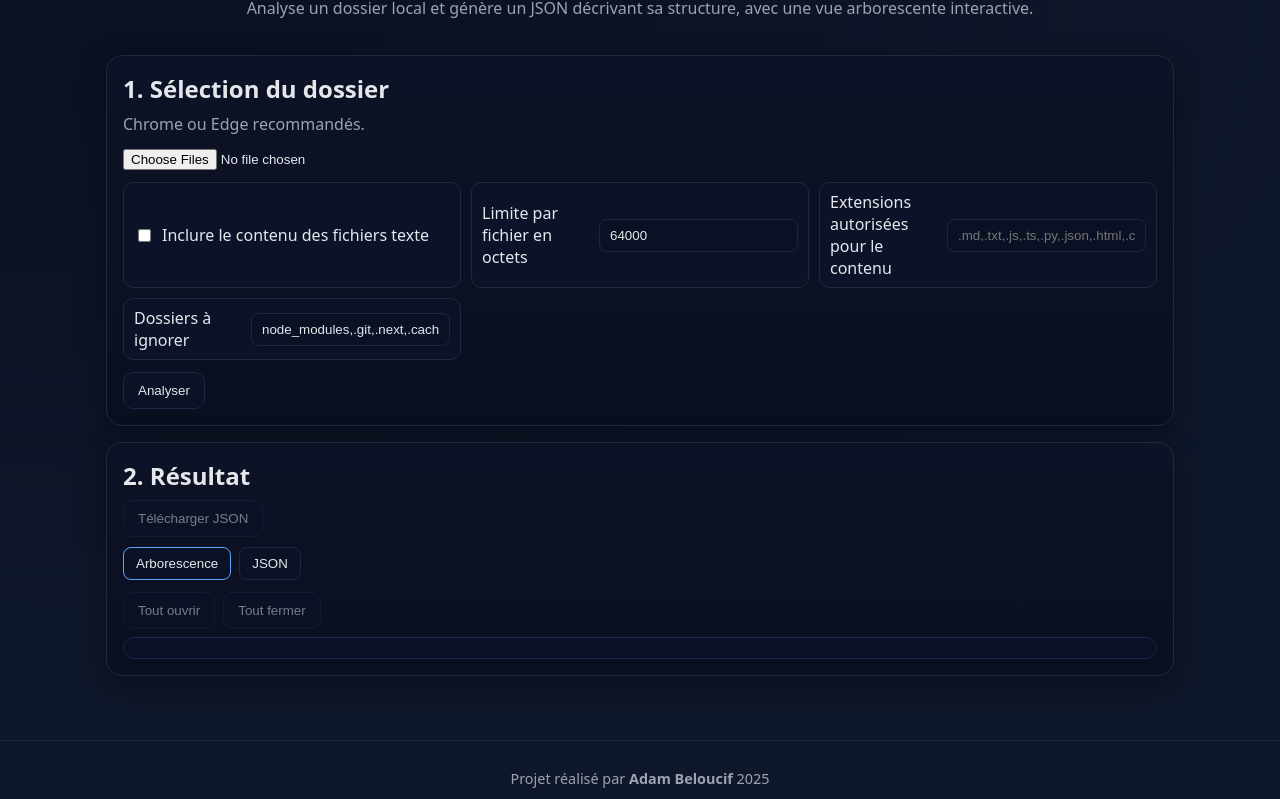
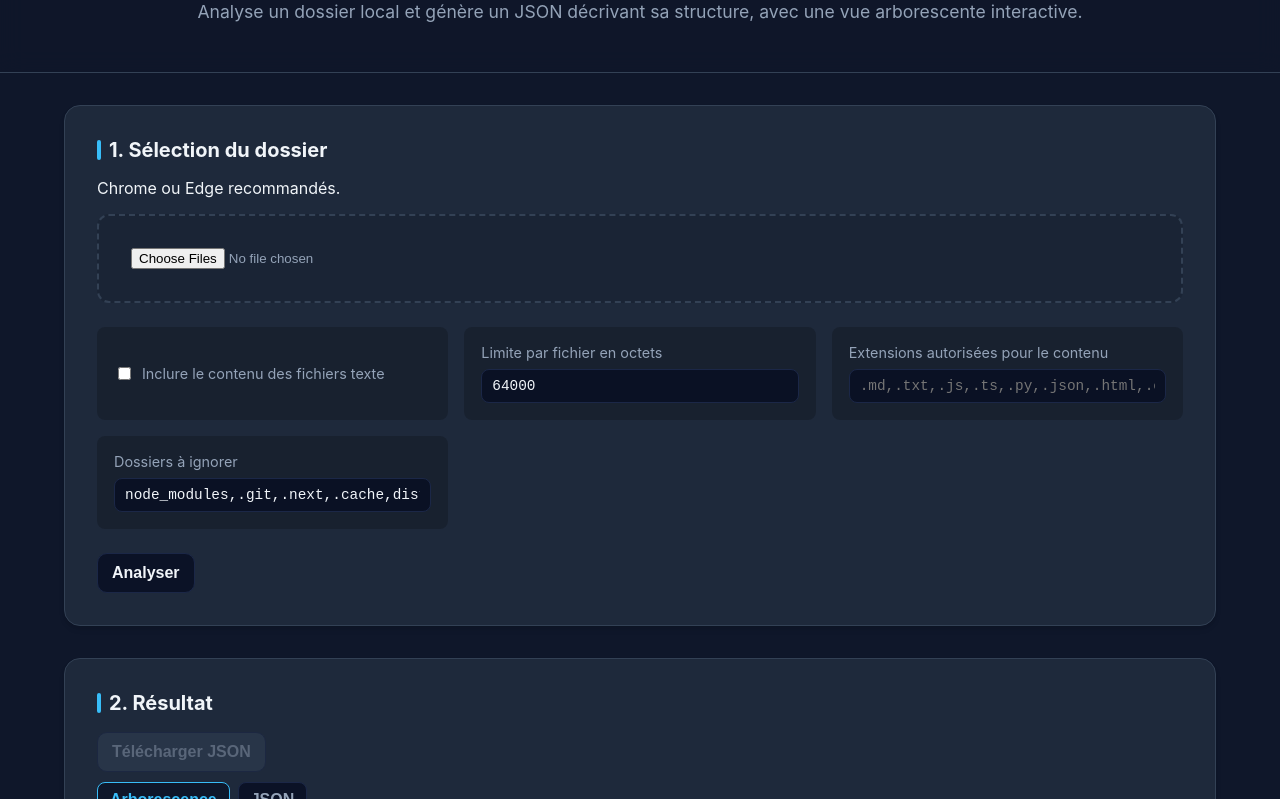
Before and after one commit to Adam-Blf/folder-analyzer-web, a plain HTML site: page index.html in a window 1280 px wide. Shown: the part 78-877 px from the top of the page. Drawn offline with Linux system fonts and the light colour scheme.

Commit message:
Auto-update: Sync all repositories

```diff
--- a/app.js
+++ b/app.js
@@ -16,6 +16,22 @@ const treeView = document.getElementById("treeView");
 const treeEl = document.getElementById("tree");
 const expandAllBtn = document.getElementById("expandAllBtn");
 const collapseAllBtn = document.getElementById("collapseAllBtn");
+const themeToggle = document.getElementById("themeToggle");
+
+// Theme Management
+if (localStorage.getItem('theme') === 'light') {
+  document.body.classList.add('light-mode');
+  if(themeToggle) themeToggle.textContent = '☀️';
+}
+
+if (themeToggle) {
+  themeToggle.addEventListener('click', () => {
+    document.body.classList.toggle('light-mode');
+    const isLight = document.body.classList.contains('light-mode');
+    localStorage.setItem('theme', isLight ? 'light' : 'dark');
+    themeToggle.textContent = isLight ? '☀️' : '🌙';
+  });
+}
 
 let lastJson = null;
 
--- a/index.html
+++ b/index.html
@@ -8,7 +8,12 @@
 </head>
 <body>
   <header>
-    <h1>Folder Analyzer Web</h1>
+    <div style="display: flex; justify-content: space-between; align-items: center;">
+      <h1>Folder Analyzer Web</h1>
+      <button id="themeToggle" aria-label="Toggle Dark/Light Mode" style="background: transparent; border: 1px solid var(--border); color: var(--text); cursor: pointer; padding: 8px; border-radius: 50%;">
+        🌙
+      </button>
+    </div>
     <p>Analyse un dossier local et génère un JSON décrivant sa structure, avec une vue arborescente interactive.</p>
   </header>
 
--- a/style.css
+++ b/style.css
@@ -1,53 +1,264 @@
 :root {
   --bg: #0f172a;
-  --panel: #111827;
-  --text: #e5e7eb;
-  --muted: #9ca3af;
-  --accent: #60a5fa;
-  --border: #1f2937;
-  --ok: #34d399;
-  --warn: #f59e0b;
+  --panel: #1e293b;
+  --text: #f1f5f9;
+  --muted: #94a3b8;
+  --accent: #38bdf8;
+  --accent-hover: #0ea5e9;
+  --border: #334155;
+  --ok: #4ade80;
+  --warn: #fbbf24;
+  --danger: #f87171;
+  --font-main: 'Inter', system-ui, -apple-system, sans-serif;
+  --font-mono: 'JetBrains Mono', 'Fira Code', monospace;
 }
+
+body.light-mode {
+  --bg: #f8fafc;
+  --panel: #ffffff;
+  --text: #0f172a;
+  --muted: #64748b;
+  --accent: #0284c7;
+  --accent-hover: #0369a1;
+  --border: #e2e8f0;
+  --ok: #16a34a;
+  --warn: #d97706;
+  --danger: #dc2626;
+}
+
 * { box-sizing: border-box; }
+
 body {
   margin: 0;
-  font-family: system-ui, -apple-system, Segoe UI, Roboto, Ubuntu, Cantarell, "Helvetica Neue", Arial;
-  background: radial-gradient(1200px 600px at 10% 10%, #0b1022, var(--bg));
+  font-family: var(--font-main);
+  background-color: var(--bg);
+  color: var(--text);
+  min-height: 100vh;
+  display: flex;
+  flex-direction: column;
+}
+
+header {
+  background: rgba(15, 23, 42, 0.8);
+  backdrop-filter: blur(12px);
+  border-bottom: 1px solid var(--border);
+  padding: 2rem 1rem;
+  text-align: center;
+  position: sticky;
+  top: 0;
+  z-index: 10;
+}
+
+header h1 {
+  margin: 0;
+  font-size: 2rem;
+  font-weight: 800;
+  background: linear-gradient(to right, var(--accent), #818cf8);
+  -webkit-background-clip: text;
+  -webkit-text-fill-color: transparent;
+  letter-spacing: -0.02em;
+}
+
+header p {
+  color: var(--muted);
+  margin-top: 0.5rem;
+  font-size: 1.1rem;
+}
+
+main {
+  max-width: 1200px;
+  margin: 2rem auto;
+  padding: 0 1.5rem;
+  width: 100%;
+  display: grid;
+  gap: 2rem;
+  flex: 1;
+}
+
+.panel {
+  background: var(--panel);
+  border: 1px solid var(--border);
+  border-radius: 16px;
+  padding: 2rem;
+  box-shadow: 0 4px 6px -1px rgba(0, 0, 0, 0.1), 0 2px 4px -1px rgba(0, 0, 0, 0.06);
+  transition: transform 0.2s ease, box-shadow 0.2s ease;
+}
+
+.panel:hover {
+  box-shadow: 0 10px 15px -3px rgba(0, 0, 0, 0.1), 0 4px 6px -2px rgba(0, 0, 0, 0.05);
+  border-color: #475569;
+}
+
+h2 {
+  margin-top: 0;
+  font-size: 1.25rem;
+  display: flex;
+  align-items: center;
+  gap: 0.5rem;
   color: var(--text);
 }
-header, footer { padding: 24px 16px; text-align: center; }
-footer { border-top: 1px solid var(--border); color: var(--muted); font-size: 0.9em; }
-main {
-  max-width: 1100px;
-  margin: 0 auto 64px;
-  padding: 0 16px;
-  display: grid;
-  gap: 16px;
+
+h2::before {
+  content: '';
+  display: block;
+  width: 4px;
+  height: 1.25rem;
+  background: var(--accent);
+  border-radius: 2px;
 }
-.panel {
-  background: linear-gradient(180deg, #0d1326 0%, #0a0f20 100%);
-  border: 1px solid var(--border);
-  border-radius: 16px;
-  padding: 16px;
-  box-shadow: 0 10px 30px rgba(0,0,0,0.35);
-}
-h1, h2 { margin: 0 0 8px; }
-p { color: var(--muted); margin: 4px 0 12px; }
 
 .options {
   display: grid;
-  grid-template-columns: repeat(auto-fit, minmax(260px, 1fr));
-  gap: 10px;
-  margin: 12px 0;
+  grid-template-columns: repeat(auto-fit, minmax(300px, 1fr));
+  gap: 1rem;
+  margin: 1.5rem 0;
 }
+
 label {
   display: flex;
-  gap: 8px;
+  flex-direction: column;
+  gap: 0.5rem;
+  background: rgba(0, 0, 0, 0.2);
+  padding: 1rem;
+  border-radius: 8px;
+  border: 1px solid transparent;
+  transition: border-color 0.2s;
+  font-size: 0.9rem;
+  color: var(--muted);
+}
+
+label:hover {
+  border-color: var(--border);
+}
+
+label:has(input[type="checkbox"]) {
+  flex-direction: row;
   align-items: center;
-  background: #0c1328;
+}
+
+input[type="text"],
+input[type="number"] {
+  background: var(--bg);
   border: 1px solid var(--border);
-  padding: 8px 10px;
-  border-radius: 10px;
+  color: var(--text);
+  padding: 0.75rem;
+  border-radius: 6px;
+  font-family: var(--font-mono);
+  font-size: 0.9rem;
+  width: 100%;
+}
+
+input[type="text"]:focus,
+input[type="number"]:focus {
+  outline: none;
+  border-color: var(--accent);
+  box-shadow: 0 0 0 2px rgba(56, 189, 248, 0.2);
+}
+
+/* File Input Styling */
+input[type="file"] {
+  width: 100%;
+  padding: 2rem;
+  border: 2px dashed var(--border);
+  border-radius: 12px;
+  background: rgba(0, 0, 0, 0.1);
+  cursor: pointer;
+  transition: all 0.2s;
+  color: var(--muted);
+}
+
+input[type="file"]:hover {
+  border-color: var(--accent);
+  background: rgba(56, 189, 248, 0.05);
+}
+
+button {
+  background: var(--accent);
+  color: #0f172a;
+  border: none;
+  padding: 0.75rem 1.5rem;
+  border-radius: 8px;
+  font-weight: 600;
+  cursor: pointer;
+  transition: all 0.2s;
+  font-size: 1rem;
+}
+
+button:hover:not(:disabled) {
+  background: var(--accent-hover);
+  transform: translateY(-1px);
+}
+
+button:disabled {
+  opacity: 0.5;
+  cursor: not-allowed;
+  background: var(--border);
+  color: var(--muted);
+}
+
+.actions {
+  display: flex;
+  justify-content: space-between;
+  align-items: center;
+  margin-bottom: 1.5rem;
+}
+
+.view-tabs {
+  display: flex;
+  gap: 0.5rem;
+  margin-bottom: 1rem;
+  border-bottom: 1px solid var(--border);
+  padding-bottom: 1px;
+}
+
+.view-tabs button {
+  background: transparent;
+  color: var(--muted);
+  border-radius: 8px 8px 0 0;
+  padding: 0.75rem 1.5rem;
+}
+
+.view-tabs button.active {
+  background-color: var(--bg);
+  color: var(--accent);
+  border: 1px solid var(--border);
+  border-bottom-color: var(--bg);
+  margin-bottom: -1px;
+}
+
+.view-tabs button:hover:not(.active) {
+  color: var(--text);
+  background-color: rgba(255,255,255,0.05);
+}
+
+#treeView, #jsonView {
+  background-color: var(--bg);
+  border: 1px solid var(--border);
+  border-radius: var(--radius);
+  padding: 1.5rem;
+  max-height: 600px;
+  overflow: auto;
+  font-family: 'Fira Code', monospace;
+  font-size: 0.9rem;
+}
+
+/* Scrollbar */
+::-webkit-scrollbar {
+  width: 10px;
+  height: 10px;
+}
+
+::-webkit-scrollbar-track {
+  background: var(--bg);
+}
+
+::-webkit-scrollbar-thumb {
+  background: var(--border);
+  border-radius: 5px;
+}
+
+::-webkit-scrollbar-thumb:hover {
+  background: var(--muted);
 }
 input[type="text"], input[type="number"] {
   flex: 1;
```
